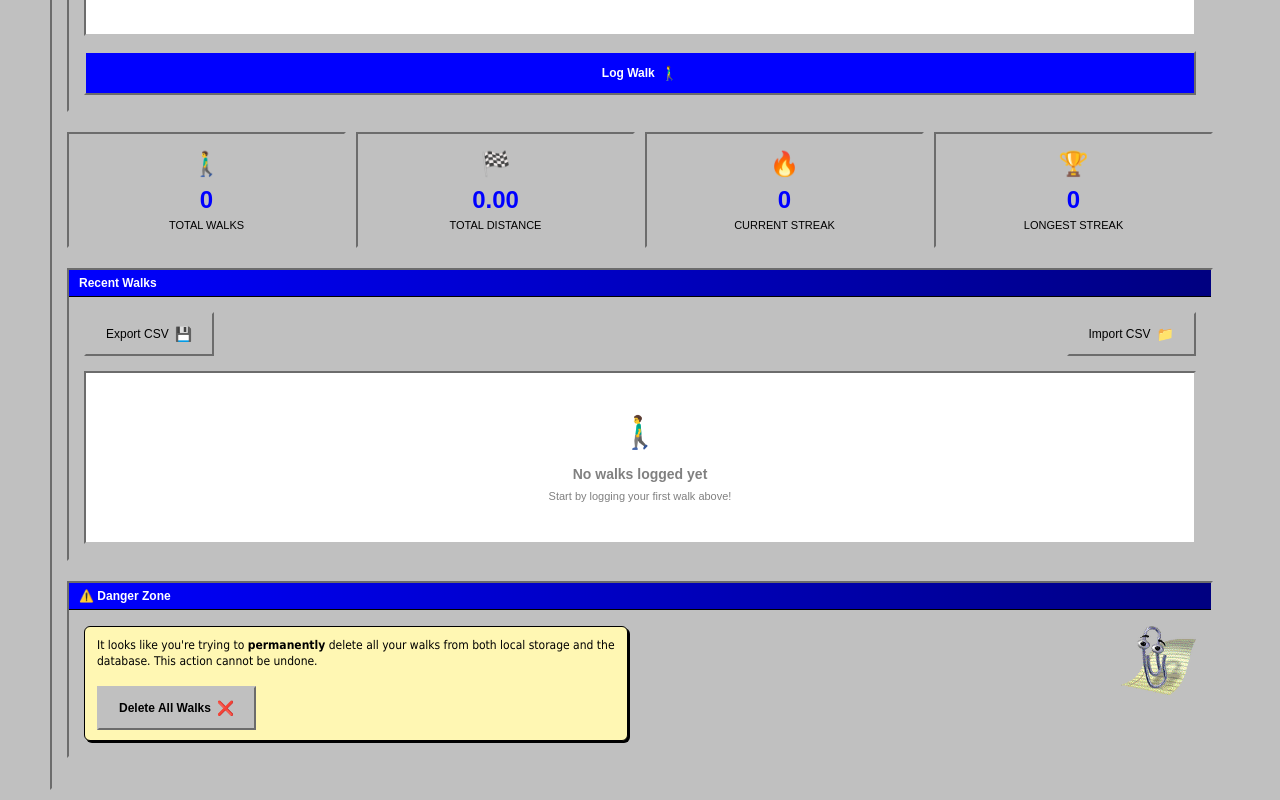
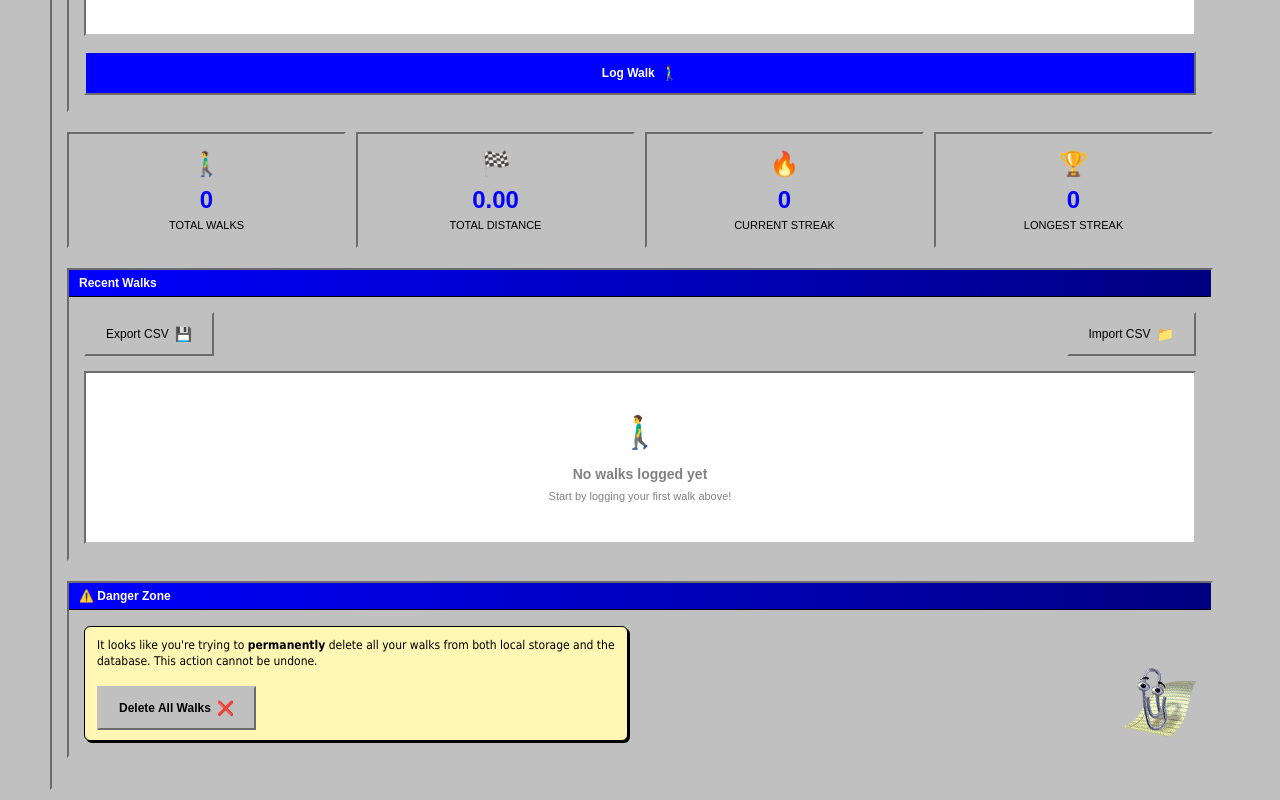
Before and after one commit to Daniel-Thornton/walking-logger, a plain HTML site: page docs/index.html in a window 1280 px wide. Shown: the part 727-1527 px from the top of the page. Drawn offline with nearby package versions, Linux system fonts and the light colour scheme.

Commit message:
Update styles.css

```diff
--- a/docs/styles.css
+++ b/docs/styles.css
@@ -402,7 +402,7 @@ body {
 
 .delete-all-container {
   display: flex;
-  align-items: flex-start;           /* align bubble + clippy top */
+  align-items: flex-end;           /* align bubble + clippy top */
   justify-content: space-between;    /* push them apart */
   gap: 1rem;                         /* space between bubble & clippy */
   margin-top: 1rem;
```
